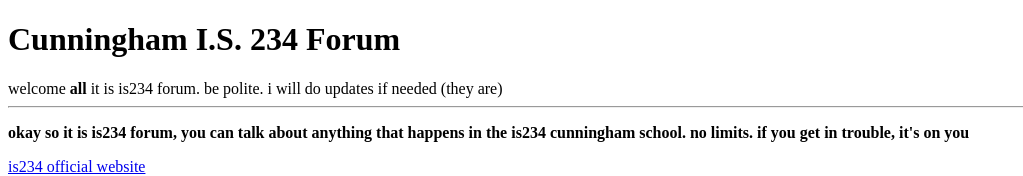
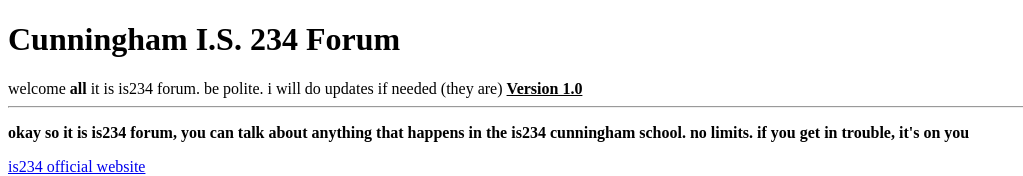
Before and after one commit to is234forum/is234forum, a plain HTML site: page index.html in a window 1280 px wide. Shown: the top 176 px of the page, without its empty margins (0-1023 px from the left). Drawn offline with Linux system fonts and the light colour scheme.

Commit message:
Update index.html

```diff
--- a/index.html
+++ b/index.html
@@ -8,7 +8,7 @@
     <body>
         <h1>Cunningham I.S. 234 Forum</h1>
 
-       welcome <b>all</b> it is is234 forum. be polite. i will do updates if needed (they are)
+       welcome <b>all</b> it is is234 forum. be polite. i will do updates if needed (they are) <u><b>Version 1.0</b></u>
 
        <hr>
 
```
